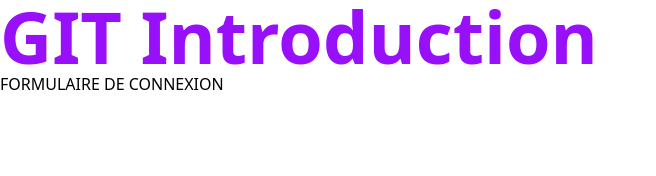
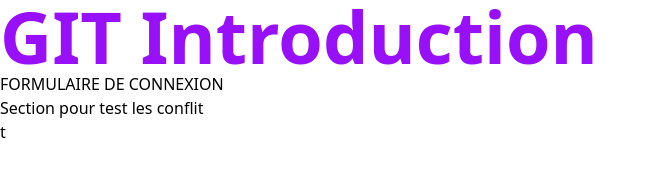
Before and after one commit to JeremyAMichel/GIT-Introduction, a website: page index.html in a window 1280 px wide. Shown: the whole page, without its empty margins (0-656 px from the left). Drawn offline with Linux system fonts and the light colour scheme.

Commit message:
Test conflit

```diff
--- a/index.html
+++ b/index.html
@@ -12,5 +12,9 @@
     <form action="">
         FORMULAIRE DE CONNEXION
     </form>
+
+    <section>
+        <p>Section pour test les conflit</p>
+    </section>t
 </body>
 </html>
```
